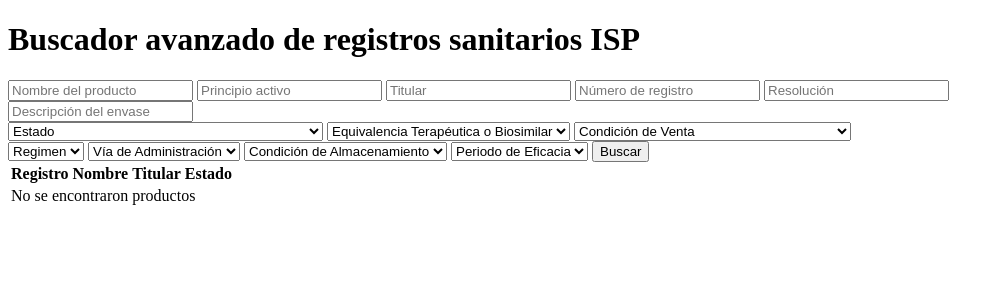
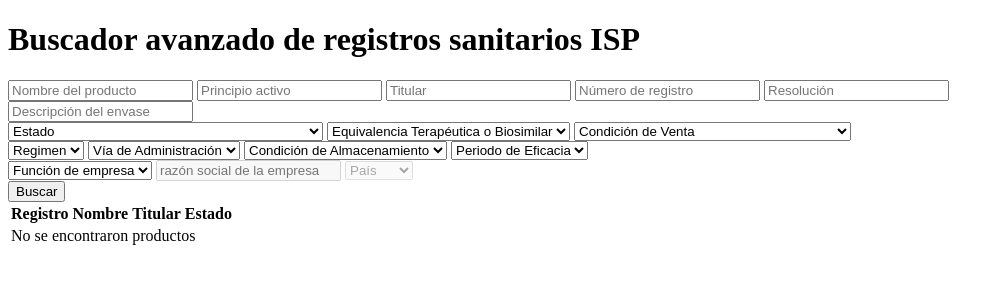
Before and after one commit to yesminalina/ispch-advanced-search, a Django app: page / in a window 1280 px wide. Shown: the top 300 px of the page, without its empty margins (0-1004 px from the left). Run offline with Django 5.2, Linux system fonts and the light colour scheme; tables that the repository leaves empty hold one stand-in row (values such as "Sample post").

Commit message:
feat: filter search by associated company
Add función / razón social / país filters over related CompanyRole rows.
The three conditions go in a single .filter() so they match the same
company row, avoiding false positives from chained .filter() calls.

Razón social and país inputs are disabled until a función is selected
(search-form.js). Choice lists now query Package/CompanyRole directly
and expose funcion_choices / pais_choices.

```diff
--- /dev/null
+++ b/registros/static/registros/js/search-form.js
@@ -0,0 +1,9 @@
+const funcionSelect = document.getElementById('funcion-empresa');
+const razonSocialInput = document.getElementById('razon-social-input');
+const paisSelect = document.getElementById('pais-select');
+
+funcionSelect.addEventListener('change', () => {
+    const funcionOn = funcionSelect.value !== "";
+    razonSocialInput.disabled = !funcionOn;
+    paisSelect.disabled = !funcionOn;
+});
--- a/registros/templates/registros/search.html
+++ b/registros/templates/registros/search.html
@@ -1,4 +1,5 @@
 {% extends "registros/base.html" %}
+{% load static %}
 
 {% block title %}Buscador avanzado de registros sanitarios ISP{% endblock %}
 
@@ -80,6 +81,27 @@
             <option value="{{periodo}}">{{periodo}}</option>
         {% endfor %}
     </select>
+    <br>
+    <select name="funcion" id="funcion-empresa">
+        <option value="">Función de empresa</option>
+        {% for funcion in funcion_choices %}
+            <option value="{{funcion}}">{{funcion}}</option>
+        {% endfor%}
+    </select>
+    <input
+        type="text"
+        name="razon_social"
+        placeholder="razón social de la empresa"
+        id="razon-social-input"
+        disabled
+    >
+    <select name="pais" id="pais-select" disabled>
+        <option value="">País</option>
+        {% for pais in pais_choices %}
+            <option value="{{pais}}">{{pais}}</option>
+        {% endfor%}
+    </select>
+    <br>
     <button type="submit">Buscar</button>
 </form>
 
@@ -87,4 +109,6 @@
     {% include "registros/partials/results.html" %}
 </div>
 
+<script src="{% static 'registros/js/search-form.js' %}" defer></script>
+
 {% endblock %}
--- a/registros/views.py
+++ b/registros/views.py
@@ -1,5 +1,5 @@
 from django.shortcuts import render
-from .models import Product
+from .models import Product, Package, CompanyRole
 
 def search(request):
     nombre = request.GET.get("nombre", "")
@@ -15,8 +15,13 @@ def search(request):
     condicion_almacenamiento = request.GET.get("condicion_almacenamiento", "")
     periodo_eficacia = request.GET.get("periodo_eficacia", "")
 
-    # Envase
+    # Relacionadas con el Envase
     descripcion = request.GET.get("descripcion", "")
+
+    # Relacionadas con empresas asociadas
+    funcion = request.GET.get("funcion", "")
+    razon_social = request.GET.get("razon_social", "")
+    pais = request.GET.get("pais", "")
 
     products = Product.objects.all()
     has_filters = False
@@ -65,6 +70,8 @@ def search(request):
         has_filters = True
         products = products.filter(via_administracion=via_administracion)
 
+    # ---- Relacionados con el envase ----
+
     if condicion_almacenamiento:
         has_filters = True
         products = products.filter(packagings__condicion_almacenamiento_norm=condicion_almacenamiento)
@@ -73,25 +80,47 @@ def search(request):
         has_filters = True
         products = products.filter(packagings__periodo_eficacia_norm=periodo_eficacia)
 
+    # ---- Relacionados con empresas asociadas -----
+    if funcion:
+        has_filters = True
+        company_filters = {}
+        company_filters["company_roles__funcion_norm"] = funcion
+
+        if razon_social:
+            company_filters["company_roles__razon_social__icontains"] = razon_social
+
+        if pais:
+            company_filters["company_roles__pais_norm"] = pais
+
+        products = products.filter(**company_filters)
+    # ----------------------------------------------
+
     if not has_filters:
         products = Product.objects.none()
 
     products = products.distinct()
 
+    # Opciones que se obtienen de manera dinámica, a diferencia de estado, equivalencia y condicion_venta, que se espera que no cambien ya que vienen de los selectores del buscador oficial de registros del ISPCH
     regimen_choices = Product.objects.values_list("regimen", flat=True).distinct().exclude(regimen="")
     via_administracion_choices = Product.objects.values_list("via_administracion", flat=True).distinct().exclude(via_administracion="")
-    condicion_almacenamiento_choices = Product.objects.values_list("packagings__condicion_almacenamiento_norm", flat=True).distinct().exclude(packagings__condicion_almacenamiento_norm="")
-    periodo_eficacia_choices = Product.objects.values_list("packagings__periodo_eficacia_norm", flat=True).distinct().exclude(packagings__periodo_eficacia_norm="")
+    condicion_almacenamiento_choices = Package.objects.values_list("condicion_almacenamiento_norm", flat=True).distinct().exclude(condicion_almacenamiento_norm="")
+    periodo_eficacia_choices = Package.objects.values_list("periodo_eficacia_norm", flat=True).distinct().exclude(periodo_eficacia_norm="")
+    funcion_choices = CompanyRole.objects.values_list("funcion_norm", flat=True).distinct().exclude(funcion_norm="")
+    pais_choices = CompanyRole.objects.values_list("pais_norm", flat=True).distinct().exclude(pais_norm="")
 
     context = {
         "products": products,
+        # ----- choices definidas como clases en el modelo ------
         "estado_choices": Product.Estado.choices,
         "equivalencia_choices": Product.Equivalencia.choices,
         "condicion_venta_choices": Product.CondicionVenta.choices,
+        # -------------------------------------------------------
         "regimen_choices": regimen_choices,
         "via_administracion_choices": via_administracion_choices,
         "condicion_almacenamiento_choices": condicion_almacenamiento_choices,
-        "periodo_eficacia_choices": periodo_eficacia_choices
+        "periodo_eficacia_choices": periodo_eficacia_choices,
+        "funcion_choices": funcion_choices,
+        "pais_choices": pais_choices
     }
 
     if request.headers.get("HX-Request") == "true":
```
